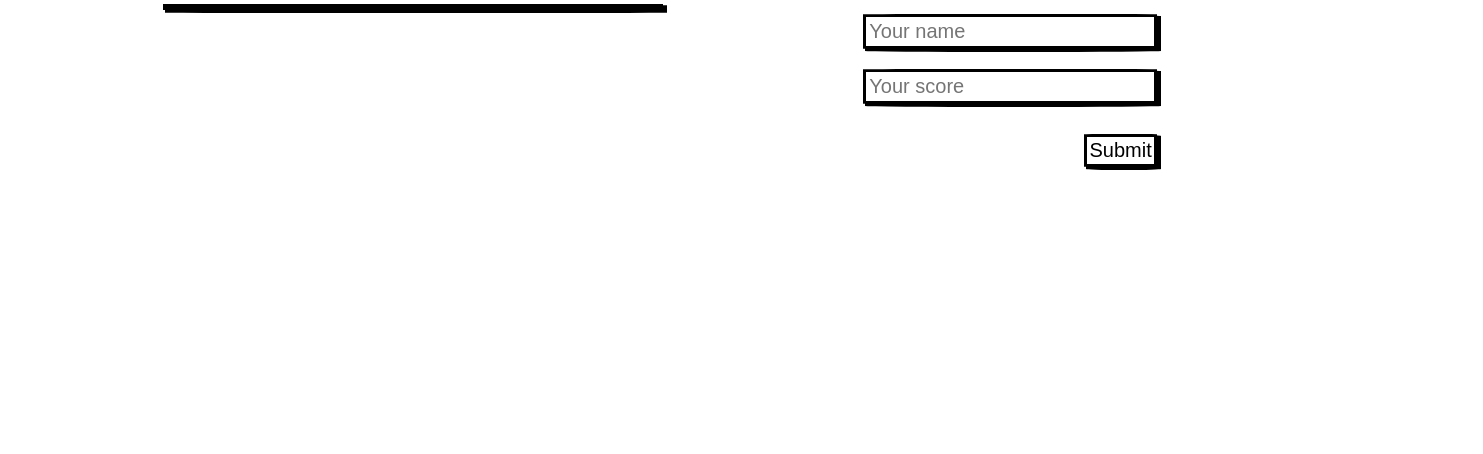
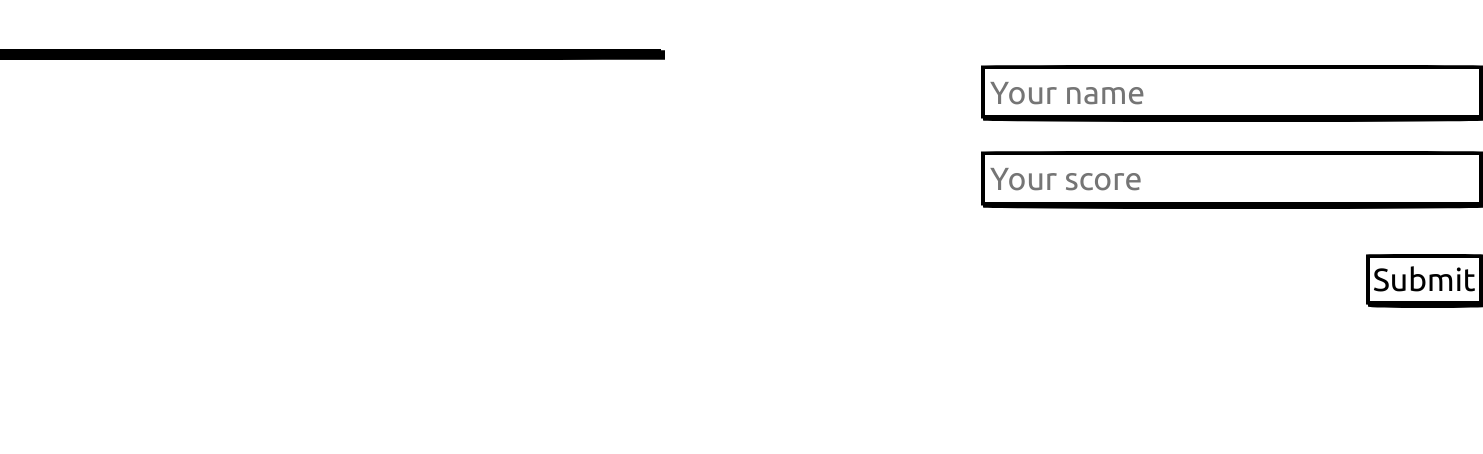
Before and after one commit to Donard97/Leaderboard, a website built with webpack: page src/index.html in a window 1280 px wide. Shown: the part 346-800 px from the top of the page, 1483 px wide, since content can reach past the window. Built offline with nearby package versions, Linux system fonts and the light colour scheme.

Commit message:
Add font to css

```diff
--- a/src/style.css
+++ b/src/style.css
@@ -1,12 +1,10 @@
+@import url('https://fonts.googleapis.com/css2?family=Ubuntu:wght@300;400&display=swap');
+
 * {
   margin: 0;
   padding: 0;
   box-sizing: border-box;
-}
-
-html {
-  font-family: 'Rubik', sans-serif;
-  font-size: 62.5%;
+  font-family: 'Ubuntu', sans-serif;
 }
 
 .title {
```
Also changed, not shown: dist/bundle.js.
